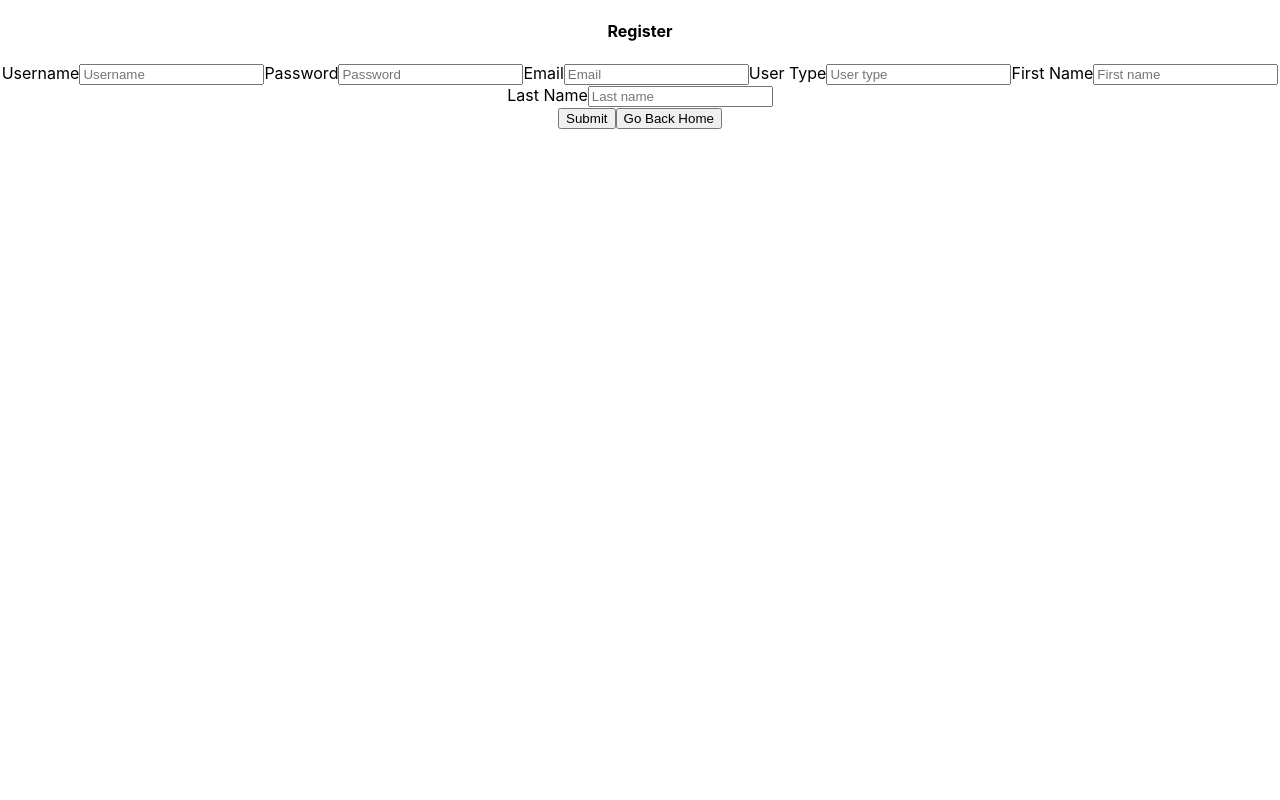
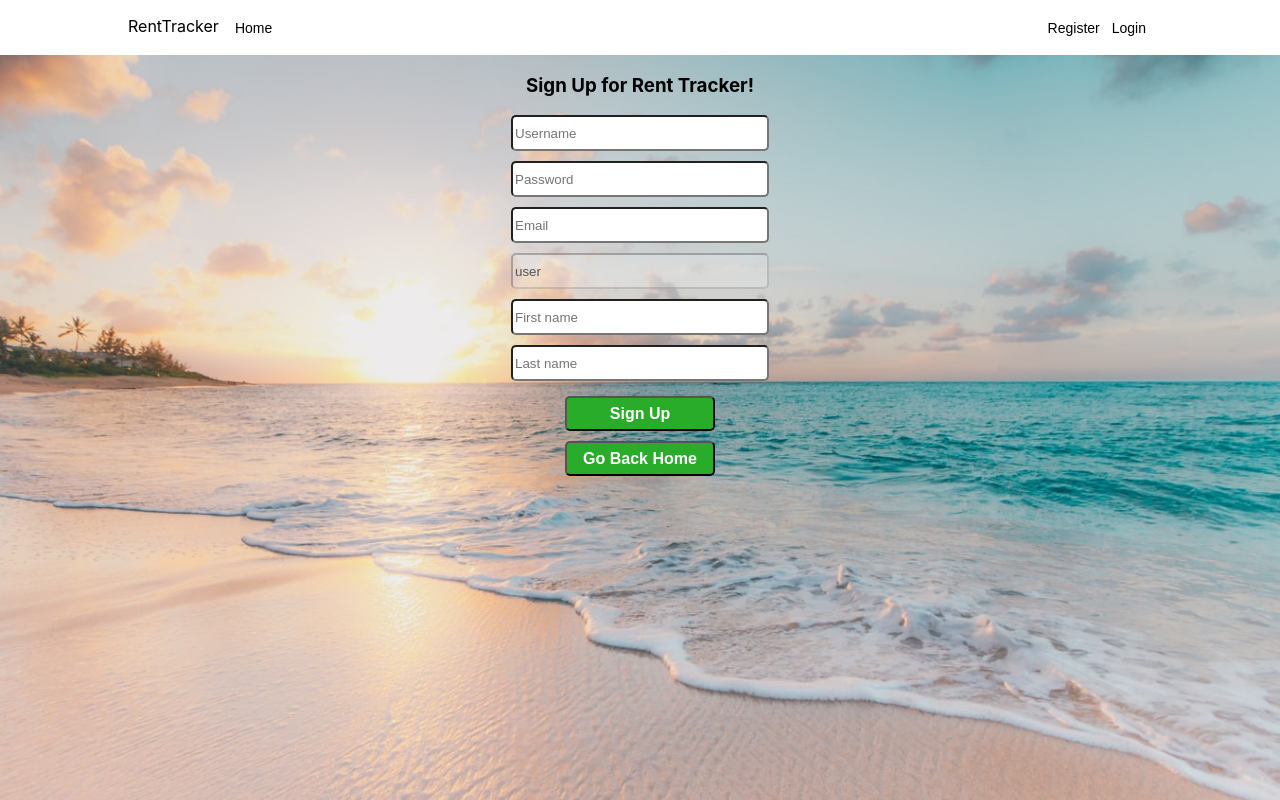
Before and after one commit to jonathanthec/rent-tracker-client, a React (Create React App) app: page /register in a window 1280 px wide. Built offline with nearby package versions, Linux system fonts and the light colour scheme; no server answers.

Commit message:
finish login and signup pages

```diff
--- a/src/components/Navbar/index.js
+++ b/src/components/Navbar/index.js
@@ -19,10 +19,16 @@ const Navbar = () => {
                     </p>
                     <Button><Link style={{ textDecoration: 'none', color: 'black' }} to="/dashboard">Home</Link></Button>
                 </NavGroup>
-                <NavGroup>
-                    <Button>Signed In As {username}</Button>
-                    <Button onClick={logout} style={{ marginLeft: '10px' }}>Sign Out</Button>
-                </NavGroup>
+                {username ?
+                    <NavGroup>
+                        <Button>Signed In As {username}</Button>
+                        <Button onClick={logout} style={{ marginLeft: '10px' }}>Sign Out</Button>
+                    </NavGroup> :
+                    <NavGroup>
+                        <Button><Link style={{ textDecoration: 'none', color: 'black' }} to="/register">Register</Link></Button>
+                        <Button><Link style={{ textDecoration: 'none', color: 'black' }} to="/login">Login</Link></Button>
+                    </NavGroup>
+                }
             </GroupsContainer>
         </NavContainer>
     )
--- a/src/pages/Dashboard/index.js
+++ b/src/pages/Dashboard/index.js
@@ -1,6 +1,6 @@
 import React from 'react';
 import styled from 'styled-components';
-import Navbar from '../../components/Navbar/index';
+import Navbar from '../../components/Navbar';
 import { useQuery } from 'react-apollo';
 import { GET_PROPERTIES } from './queries';
 import PropertyList from './PropertyList';
--- a/src/pages/Login/index.js
+++ b/src/pages/Login/index.js
@@ -3,6 +3,9 @@ import { useForm } from 'react-hook-form';
 import { useMutation } from 'react-apollo';
 import { USER_LOGIN } from './queries';
 import { Link, useHistory } from 'react-router-dom';
+import Navbar from '../../components/Navbar';
+import styled from 'styled-components';
+import Ocean from './assets/Ocean.jpeg';
 
 const Login = () => {
     const history = useHistory();
@@ -22,10 +25,12 @@ const Login = () => {
     }
 
     return (
-        <div>
-            <h4>Log In</h4>
+        <EverythingContainer>
+            <Navbar />
+            <h3>Log In</h3>
             <form onSubmit={handleSubmit(onSubmit)}>
-                <input
+                <InputContainer>
+                    <Input
                         name="username"
                         ref={register({
                             required: 'You must provide an username'
@@ -33,7 +38,7 @@ const Login = () => {
                         placeholder="Username"
                     />
                     {errors.username && errors.username.message}
-                <input
+                    <Input
                         name="password"
                         type="password"
                         ref={register({
@@ -42,13 +47,57 @@ const Login = () => {
                         placeholder="Password"
                     />
                     {errors.password && errors.password.message}
-                <div>
-                    <button type="submit">Submit</button>
-                    <Link to="/"><button>Go Back Home</button></Link>
-                </div>
+                </InputContainer>
+                <ButtonContainer>
+                    <Button type="submit">Submit</Button>
+                    <Button><Link to="/" style={{ textDecoration: 'none', color: 'white' }}>Go Back Home</Link></Button>
+                </ButtonContainer>
             </form>
-        </div>
+        </EverythingContainer>
     )
 }
 
 export default Login;
+
+const EverythingContainer = styled.div`
+    position: absolute;
+    left: 0;
+    top: 0;
+    width: 100%;
+    height: 100vh;
+    background-image: url(${Ocean});
+    background-size: cover;
+`;
+
+const InputContainer = styled.div`
+    display: flex;
+    flex-direction: column;
+    justify-content: center;
+    align-items: center;
+`
+
+const Input = styled.input`
+    width: 250px;
+    height: 30px;
+    margin-bottom: 10px;
+    border-radius: 5px;
+`
+
+const ButtonContainer = styled.div`
+    display: flex;
+    flex-direction: column;
+    justify-content: center;
+    align-items: center;
+    margin-top: 5px;
+`
+
+const Button = styled.button`
+    color: white;
+    background-color: rgb(41, 172, 41);
+    width: 150px;
+    height: 35px;
+    border-radius: 5px;
+    font-size: medium;
+    font-weight: 700;
+    margin-bottom: 10px;
+`;
--- a/src/pages/Register/index.js
+++ b/src/pages/Register/index.js
@@ -3,6 +3,9 @@ import { Link, useHistory } from 'react-router-dom';
 import { useForm } from 'react-hook-form';
 import { useMutation } from 'react-apollo';
 import { USER_REGISTER } from './queries';
+import Navbar from '../../components/Navbar';
+import styled from 'styled-components';
+import Ocean from './assets/Ocean.jpeg';
 
 function RegisterPage() {
     const { register, handleSubmit, errors } = useForm();
@@ -17,11 +20,13 @@ function RegisterPage() {
     }
 
     return (
-        <div>
-            <h4>Register</h4>
+        <EverythingContainer>
+            <Navbar />
+            <h3>Sign Up for Rent Tracker!</h3>
             <form onSubmit={handleSubmit(onSubmit)}>
-                <label>Username</label>
-                <input
+                <InputContainer>
+                    <EntryContainer>
+                        <Input
                             name="username"
                             ref={register({
                                 required: 'You must provide an username'
@@ -29,8 +34,9 @@ function RegisterPage() {
                             placeholder="Username"
                         />
                         {errors.username && errors.username.message}
-                <label>Password</label>
-                <input
+                    </EntryContainer>
+                    <EntryContainer>
+                        <Input
                             name="password"
                             type="password"
                             ref={register({
@@ -39,8 +45,9 @@ function RegisterPage() {
                             placeholder="Password"
                         />
                         {errors.password && errors.password.message}
-                <label>Email</label>
-                <input
+                    </EntryContainer>
+                    <EntryContainer>
+                        <Input
                             name="email"
                             ref={register({
                                 required: 'You must provide an email'
@@ -48,17 +55,21 @@ function RegisterPage() {
                             placeholder="Email"
                         />
                         {errors.email && errors.email.message}
-                <label>User Type</label>
-                <input
+                    </EntryContainer>
+                    <EntryContainer>
+                        <Input
                             name="usertype"
                             ref={register({
                                 required: 'You must provide an usertype'
                             })}
-                    placeholder="User type"
+                            placeholder="User type: User"
+                            value="user"
+                            disabled
                         />
                         {errors.usertype && errors.usertype.message}
-                <label>First Name</label>
-                <input
+                    </EntryContainer>
+                    <EntryContainer>
+                        <Input
                             name="firstname"
                             ref={register({
                                 required: 'You must provide first name'
@@ -66,8 +77,9 @@ function RegisterPage() {
                             placeholder="First name"
                         />
                         {errors.firstname && errors.firstname.message}
-                <label>Last Name</label>
-                <input
+                    </EntryContainer>
+                    <EntryContainer>
+                        <Input
                             name="lastname"
                             ref={register({
                                 required: 'You must provide last name'
@@ -75,13 +87,65 @@ function RegisterPage() {
                             placeholder="Last name"
                         />
                         {errors.lastname && errors.lastname.message}
-                <div>
-                    <button type="submit">Submit</button>
-                    <Link to="/"><button>Go Back Home</button></Link>
-                </div>
+                    </EntryContainer>
+                </InputContainer>
+                <ButtonContainer>
+                    <Button type="submit">Sign Up</Button>
+                    <Button><Link to="/" style={{ textDecoration: 'none', color: 'white' }}>Go Back Home</Link></Button>
+                </ButtonContainer>
             </form>
-        </div>
+        </EverythingContainer>
     );
 }
 
 export default RegisterPage;
+
+const EverythingContainer = styled.div`
+    position: absolute;
+    left: 0;
+    top: 0;
+    width: 100%;
+    height: 100vh;
+    background-image: url(${Ocean});
+    background-size: cover;
+`;
+
+const InputContainer = styled.div`
+    display: flex;
+    flex-direction: column;
+    justify-content: center;
+    align-items: center;
+`
+
+const Input = styled.input`
+    width: 250px;
+    height: 30px;
+    margin-bottom: 10px;
+    border-radius: 5px;
+`
+
+const EntryContainer = styled.div`
+    display: flex;
+    flex-direction: row;
+    justify-content: center;
+    align-items: center;
+`
+
+const ButtonContainer = styled.div`
+    display: flex;
+    flex-direction: column;
+    justify-content: center;
+    align-items: center;
+    margin-top: 5px;
+`
+
+const Button = styled.button`
+    color: white;
+    background-color: rgb(41, 172, 41);
+    width: 150px;
+    height: 35px;
+    border-radius: 5px;
+    font-size: medium;
+    font-weight: 700;
+    margin-bottom: 10px;
+`;
```
Also changed, not shown: src/pages/Login/assets/Ocean.jpeg (added), src/pages/Register/assets/Ocean.jpeg (added). Lines whose indentation alone changed are shown as unchanged.
